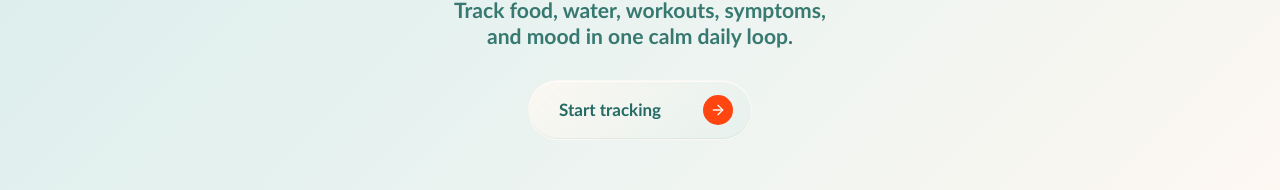
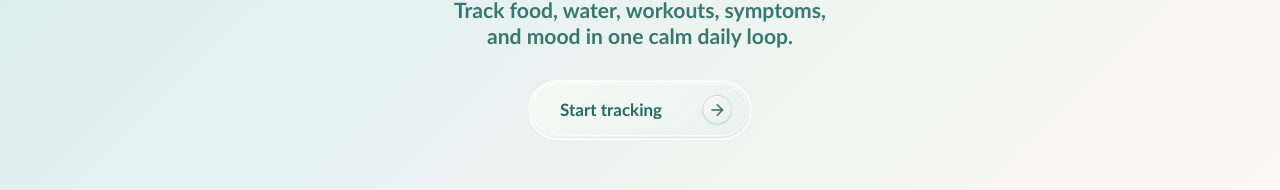
Before and after one commit to its-serah/Twinge, a React (Vite) app: page / in a window 1280 px wide. Shown: the part 531-721 px from the top of the page. Built offline with nearby package versions, Linux system fonts and the light colour scheme.

Commit message:
Add animated glass CTA

```diff
--- a/src/main.tsx
+++ b/src/main.tsx
@@ -265,6 +265,14 @@ function App() {
 
 
 function LandingPage({ onEnter }: { onEnter: () => void }) {
+  const [launching, setLaunching] = useState(false);
+
+  const startTracking = () => {
+    if (launching) return;
+    setLaunching(true);
+    window.setTimeout(onEnter, 760);
+  };
+
   return (
     <main className="landing">
       <section className="landing-card">
@@ -273,7 +281,10 @@ function LandingPage({ onEnter }: { onEnter: () => void }) {
         <h1>Understand your body patterns.</h1>
         <p className="landing-copy">Track food, water, workouts, symptoms, and mood in one calm daily loop.</p>
         <div className="landing-actions">
-          <button className="button landing-button" onClick={onEnter}>Start tracking <ArrowRight size={18} /></button>
+          <button className={launching ? "button landing-button launching" : "button landing-button"} onClick={startTracking} disabled={launching}>
+            <span className="landing-button-label">Start tracking</span>
+            <span className="landing-arrow-chip"><ArrowRight size={18} /></span>
+          </button>
         </div>
       </section>
     </main>
--- a/src/styles/app.css
+++ b/src/styles/app.css
@@ -2103,6 +2103,8 @@ h3,
 
 .landing-button {
   position: relative;
+  isolation: isolate;
+  overflow: hidden;
   min-width: 224px;
   min-height: 60px;
   padding: 0 18px 0 30px;
@@ -2111,18 +2113,42 @@ h3,
   font-weight: 900;
   letter-spacing: 0;
   justify-content: space-between;
+  transition: transform 180ms ease, background 180ms ease;
+}
+
+.landing-button::before {
+  content: "";
+  position: absolute;
+  z-index: -1;
+  inset: -2px;
+  background:
+    linear-gradient(115deg, transparent 0 34%, rgba(255, 255, 255, 0.68) 44%, transparent 54%),
+    linear-gradient(135deg, rgba(255, 248, 242, 0.48), rgba(212, 234, 232, 0.18));
+  background-size: 260% 100%, 100% 100%;
+  border-radius: inherit;
+  opacity: 0.72;
+  animation: glassSweep 4.6s ease-in-out infinite;
+}
+
+.landing-button::after {
+  content: "";
+  position: absolute;
+  inset: 2px;
+  pointer-events: none;
+  border: 1px solid rgba(255, 255, 255, 0.58);
+  border-radius: inherit;
 }
 
 .landing-button:not(.ghost) {
   color: #246b63;
   background:
-    linear-gradient(135deg, rgba(255, 248, 242, 0.72), rgba(212, 234, 232, 0.42)),
-    rgba(255, 248, 242, 0.34);
-  border-color: rgba(255, 248, 242, 0.72);
+    linear-gradient(135deg, rgba(255, 255, 255, 0.42), rgba(212, 234, 232, 0.2)),
+    rgba(255, 255, 255, 0.16);
+  border: 2px solid rgba(255, 255, 255, 0.62);
   box-shadow:
-    inset 0 1px 0 rgba(255, 255, 255, 0.72),
-    inset 0 -1px 0 rgba(36, 107, 99, 0.08);
-  backdrop-filter: blur(18px) saturate(1.18);
+    inset 0 1px 0 rgba(255, 255, 255, 0.88),
+    inset 0 -1px 0 rgba(36, 107, 99, 0.1);
+  backdrop-filter: blur(26px) saturate(1.28);
 }
 
 .landing-button.ghost {
@@ -2134,21 +2160,46 @@ h3,
     inset 0 -2px 0 rgba(36, 107, 99, 0.06);
 }
 
-.landing-button svg {
+.landing-button-label {
+  position: relative;
+  z-index: 1;
+  display: inline-block;
+}
+
+.landing-arrow-chip {
+  position: relative;
+  z-index: 1;
+  display: grid;
+  place-items: center;
   width: 30px;
   height: 30px;
   margin-left: 8px;
-  padding: 7px;
   border-radius: 999px;
-  transition: transform 180ms ease, background 180ms ease;
-}
-
-.landing-button:not(.ghost) svg {
-  color: #fff8f2;
-  background: #ff4610;
-}
-
-.landing-button.ghost svg {
+  transition: transform 180ms ease, background 180ms ease, opacity 180ms ease;
+}
+
+.landing-arrow-chip svg {
+  display: block;
+  width: 18px;
+  height: 18px;
+  padding: 0;
+  margin: 0;
+}
+
+.landing-button:not(.ghost) .landing-arrow-chip {
+  color: #246b63;
+  background:
+    linear-gradient(135deg, rgba(255, 248, 242, 0.72), rgba(212, 234, 232, 0.46)),
+    rgba(255, 248, 242, 0.38);
+  border: 1px solid rgba(36, 107, 99, 0.2);
+  box-shadow:
+    inset 0 1px 0 rgba(255, 255, 255, 0.76),
+    inset 0 -1px 0 rgba(36, 107, 99, 0.08);
+  backdrop-filter: blur(20px) saturate(1.2);
+  animation: arrowFloat 2.6s ease-in-out infinite;
+}
+
+.landing-button.ghost .landing-arrow-chip {
   color: #fff8f2;
   background: #246b63;
 }
@@ -2159,10 +2210,10 @@ h3,
 
 .landing-button:not(.ghost):hover {
   background:
-    linear-gradient(135deg, rgba(255, 248, 242, 0.86), rgba(212, 234, 232, 0.54)),
-    rgba(255, 248, 242, 0.46);
+    linear-gradient(135deg, rgba(255, 255, 255, 0.5), rgba(212, 234, 232, 0.26)),
+    rgba(255, 255, 255, 0.2);
   box-shadow:
-    inset 0 1px 0 rgba(255, 255, 255, 0.86),
+    inset 0 1px 0 rgba(255, 255, 255, 0.9),
     inset 0 -1px 0 rgba(36, 107, 99, 0.1);
 }
 
@@ -2173,8 +2224,88 @@ h3,
     inset 0 -2px 0 rgba(36, 107, 99, 0.06);
 }
 
-.landing-button:hover svg {
+.landing-button:hover .landing-arrow-chip {
   transform: translateX(2px);
+}
+
+.landing-button:disabled {
+  cursor: default;
+}
+
+.landing-button.launching {
+  pointer-events: none;
+  transform: scale(0.98);
+}
+
+.landing-button.launching .landing-button-label {
+  animation: labelPop 640ms cubic-bezier(0.19, 1, 0.22, 1) both;
+}
+
+.landing-button.launching .landing-arrow-chip {
+  animation: swipeArrow 680ms cubic-bezier(0.19, 1, 0.22, 1) forwards;
+}
+
+@keyframes glassSweep {
+  0%,
+  42% {
+    background-position: 135% 0, 0 0;
+  }
+
+  70%,
+  100% {
+    background-position: -35% 0, 0 0;
+  }
+}
+
+@keyframes arrowFloat {
+  0%,
+  100% {
+    transform: translateX(0);
+  }
+
+  50% {
+    transform: translateX(2px);
+  }
+}
+
+@keyframes swipeArrow {
+  0% {
+    opacity: 1;
+    transform: translateX(0) scale(1);
+  }
+
+  62% {
+    opacity: 1;
+    transform: translateX(58px) scale(1.04);
+  }
+
+  100% {
+    opacity: 0;
+    transform: translateX(78px) scale(0.72);
+  }
+}
+
+@keyframes labelPop {
+  0% {
+    transform: scale(1);
+  }
+
+  46% {
+    transform: scale(1.08);
+  }
+
+  100% {
+    transform: scale(1);
+  }
+}
+
+@media (prefers-reduced-motion: reduce) {
+  .landing-button::before,
+  .landing-button:not(.ghost) .landing-arrow-chip,
+  .landing-button.launching .landing-button-label,
+  .landing-button.launching .landing-arrow-chip {
+    animation: none;
+  }
 }
 
 @media (max-width: 540px) {
```
